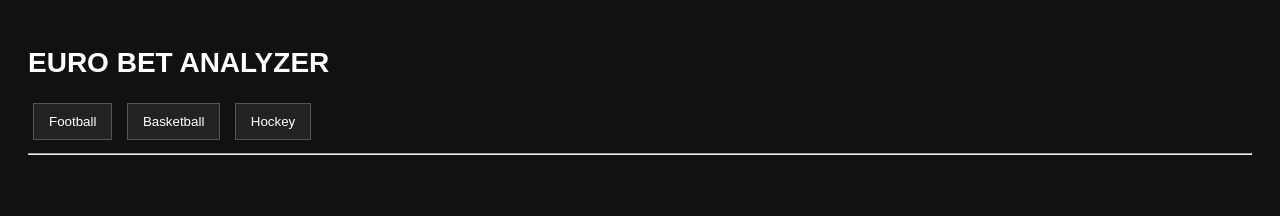
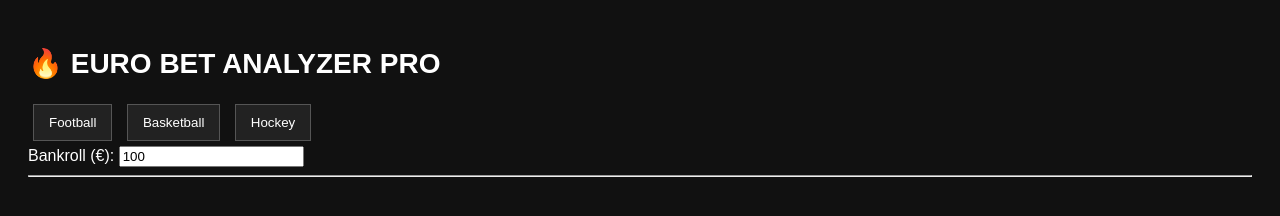
Before and after one commit to virgutiss-oss/euro-bet-analyzer, a plain HTML site: page public/index.html in a window 1280 px wide. Drawn offline with Linux system fonts and the light colour scheme.

Commit message:
Update title and header for Euro Bet Analyzer PRO

```diff
--- a/public/index.html
+++ b/public/index.html
@@ -2,12 +2,12 @@
 <html>
 <head>
   <meta charset="UTF-8">
-  <title>Euro Bet Analyzer</title>
+  <title>Euro Bet Analyzer PRO</title>
   <link rel="stylesheet" href="style.css">
 </head>
 <body>
 
-  <h1>EURO BET ANALYZER</h1>
+  <h1>🔥 EURO BET ANALYZER PRO</h1>
 
   <div class="menu">
     <button onclick="showFootball()">Football</button>
@@ -17,6 +17,11 @@
 
   <div id="leagues"></div>
 
+  <div class="bankroll-box">
+    Bankroll (€):
+    <input type="number" id="bankrollInput" value="100">
+  </div>
+
   <hr>
 
   <div id="odds"></div>
```
